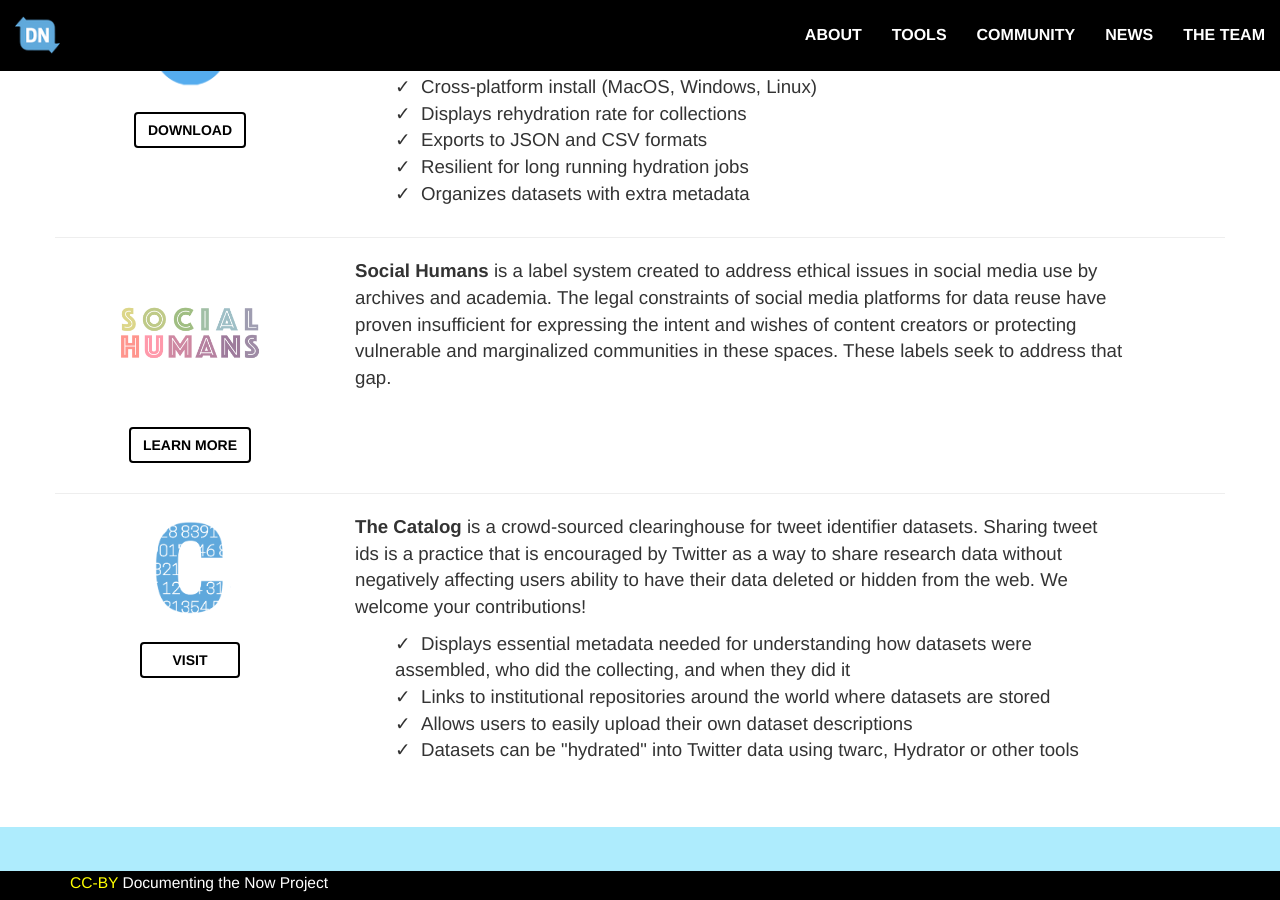
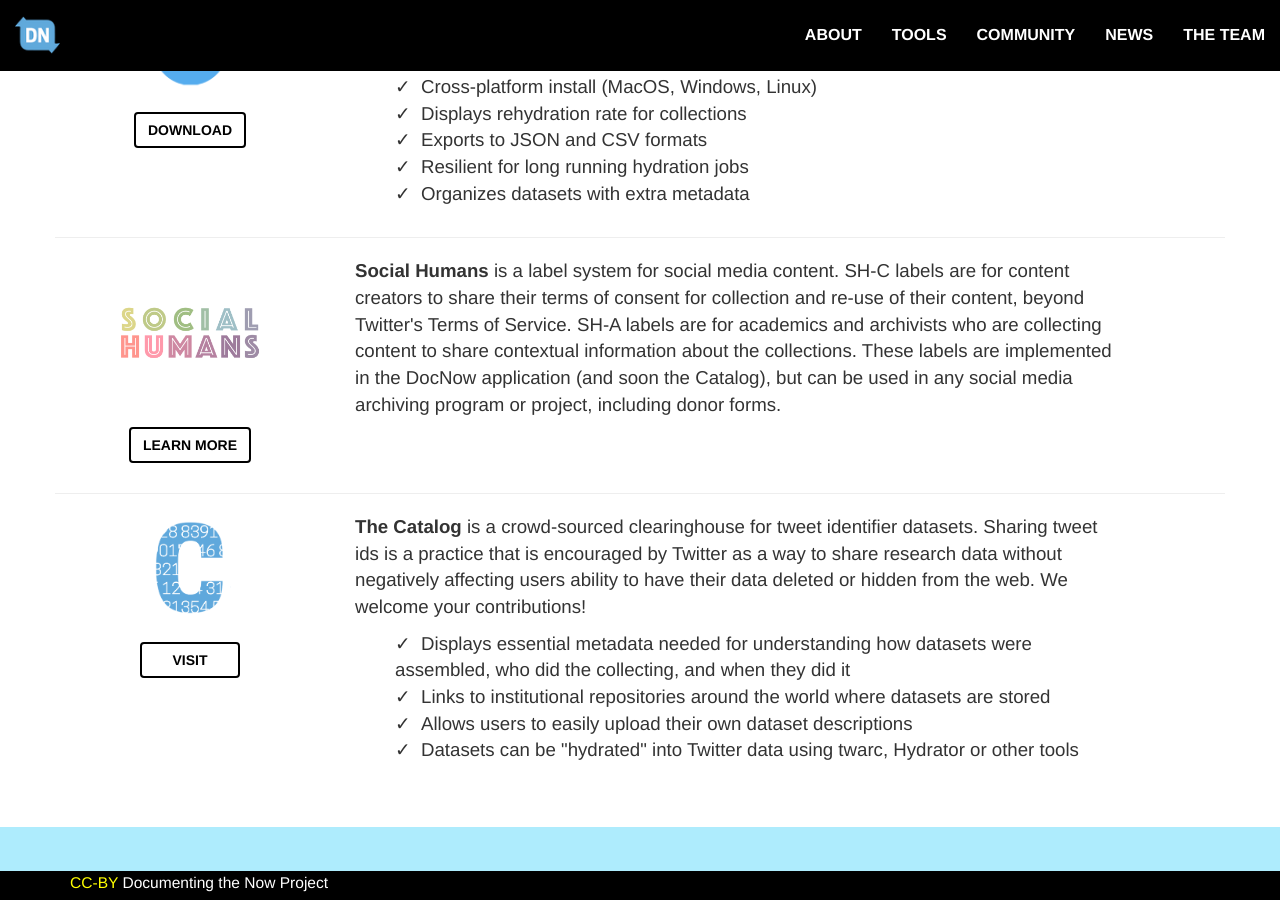
Before and after one commit to DocNow/docnow.github.io, a Jekyll site: the page built from index.html, in a window 1280 px wide and 900 px high, scrolled down 2423 px. Built offline with Jekyll 4.4.1, drawn with Linux system fonts in a browser that asks for light colours.

Commit message:
update SH description

```diff
--- a/index.html
+++ b/index.html
@@ -191,10 +191,10 @@
               </div>
             </div>
             <div class="col-lg-8 col-md-9 col-sm-6 text-left">
-              <p><b>Social Humans</b> is a label system created to address ethical issues in social media
-                use by archives and academia. The legal constraints of social media platforms for data reuse
-                have proven insufficient for expressing the intent and wishes of content creators or protecting
-                vulnerable and marginalized communities in these spaces. These labels seek to address that gap. </p>
+              <p><b>Social Humans</b> is a label system for social media content. SH-C labels are for content creators
+              to share their terms of consent for collection and re-use of their content, beyond Twitter's Terms of Service. SH-A labels
+              are for academics and archivists who are collecting content to share contextual information about the collections. These labels
+              are implemented in the DocNow application (and soon the Catalog), but can be used in any social media archiving program or project, including donor forms.</p>
             </div>
           </div>
           <hr>
@@ -299,6 +299,14 @@
             <br><br><br>
             <h2>News</h2>
             <br>
+            <div id="retainable-rss-embed"
+data-rss="https://medium.com/feed/@username"
+data-maxcols="3"
+data-layout="grid"
+data-poststyle="inline"
+data-readmore="Read the rest"
+data-buttonclass="btn btn-primary"
+data-offset="-100"></div>
               <div class="col-lg-12 news-items">
                   06/2021 <a href="https://news.docnow.io/counting-tweets-8070b255a864">"Counting Tweets"</a> blog post by Ed Summers<br>
                   06/2021 <a href="https://news.docnow.io/documenting-events-13369d471608">"Documenting Events"</a> blog post by Ed Summers<br>
```
